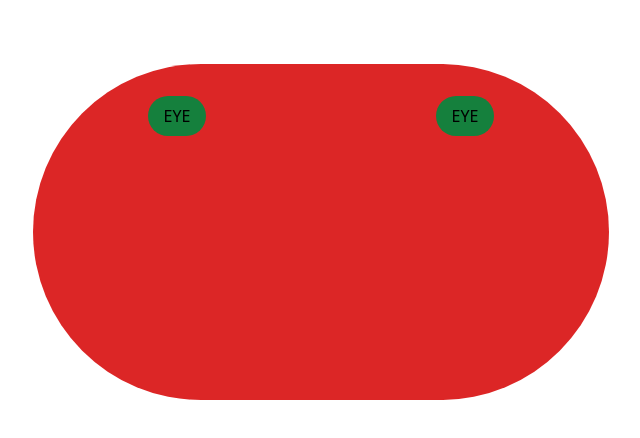
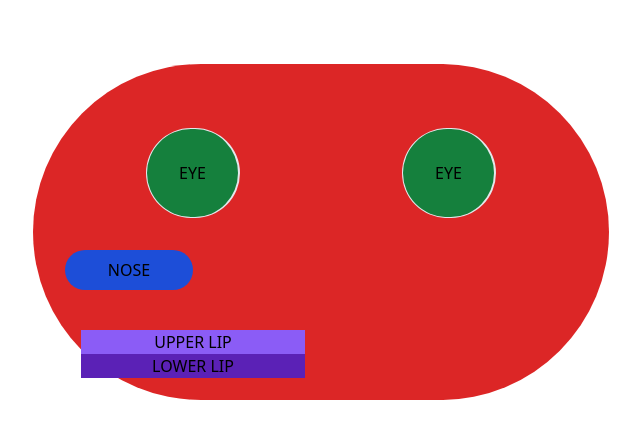
Before and after one commit to Parani2002/Front-End-Works, a React (Vite) app: page / in a window 1280 px wide. Shown: the top 438 px of the page, without its empty margins (319-959 px from the left). Built offline with nearby package versions, Linux system fonts and the light colour scheme.

Commit message:
eyes are with circle in face.jsx

```diff
--- a/src/components/Face.jsx
+++ b/src/components/Face.jsx
@@ -1,15 +1,21 @@
-import React from 'react'
+import React from "react";
 
 const Face = () => {
   return (
-    <div className='bg-red-600 w-1/2 h-1/2 rounded-full'>
-        <div className='flex justify-around mt-8'>
-            <span className='bg-green-700 px-4 py-2  rounded-full'>EYE</span>
-            <span className='bg-green-700 px-4 py-2  rounded-full'>EYE</span>
-        </div>
+    <div className="bg-red-600 flex flex-col w-1/2 h-1/2 rounded-full p-8">
+      <div className="flex justify-around mt-8">
+        <span className="bg-green-700 p-8  rounded-full border border-r-2">EYE</span>
+        <span className="bg-green-700 p-8  rounded-full border border-r-2">EYE</span>
+      </div>
+      <div className="bg-blue-700 text-center mt-8 rounded-full w-1/4 flex justify-center px-4 py-2">
+        NOSE
+      </div>
+      <div className="flex flex-col align-middle justify-center text-center mt-8 rounded-full w-1/2 px-4 py-2">
+        <span className="bg-violet-500">UPPER LIP</span>
+        <span className="bg-violet-800">LOWER LIP</span>
+      </div>
+    </div>
+  );
+};
 
-    </div>
-  )
-}
-
-export default Face
+export default Face;
```
